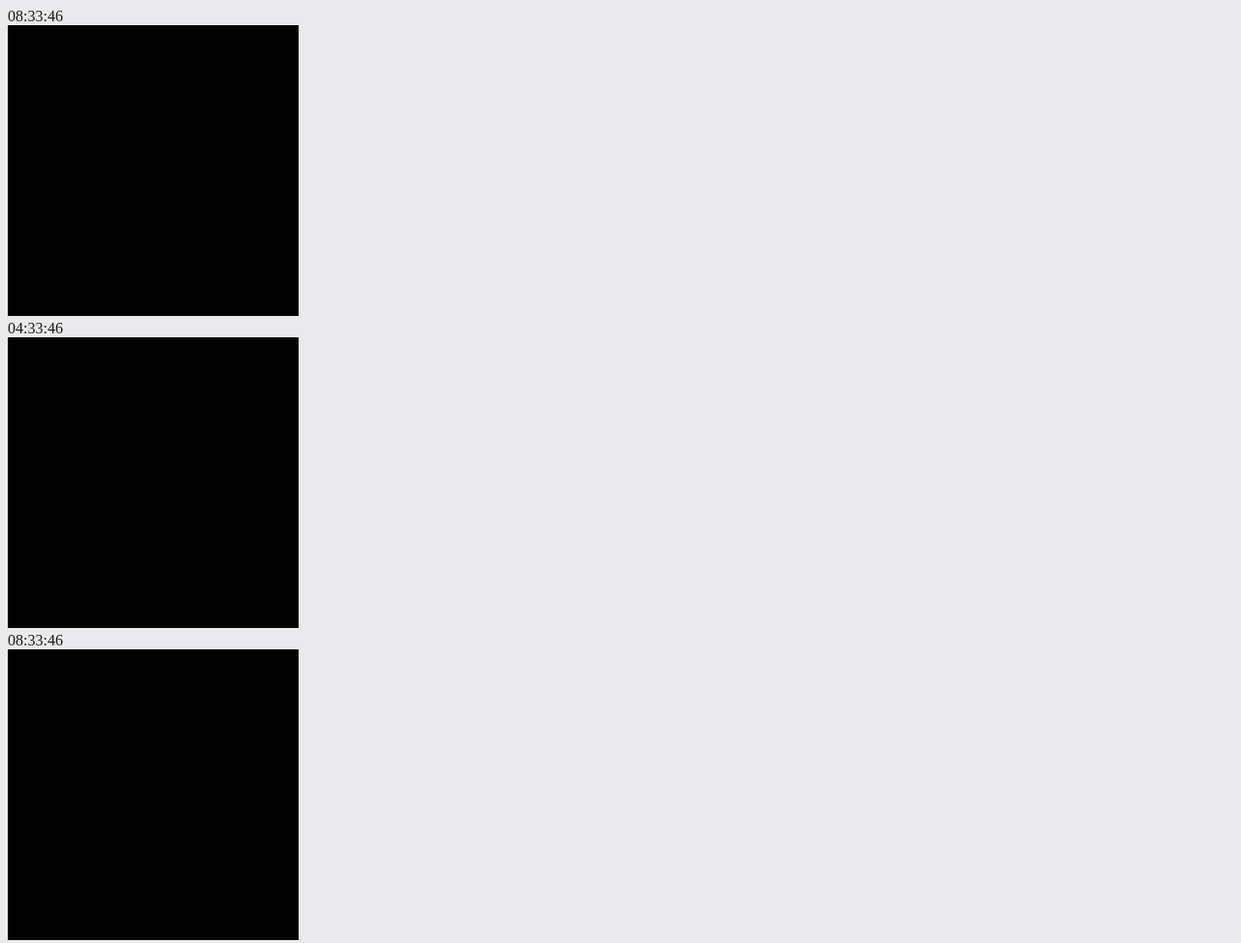
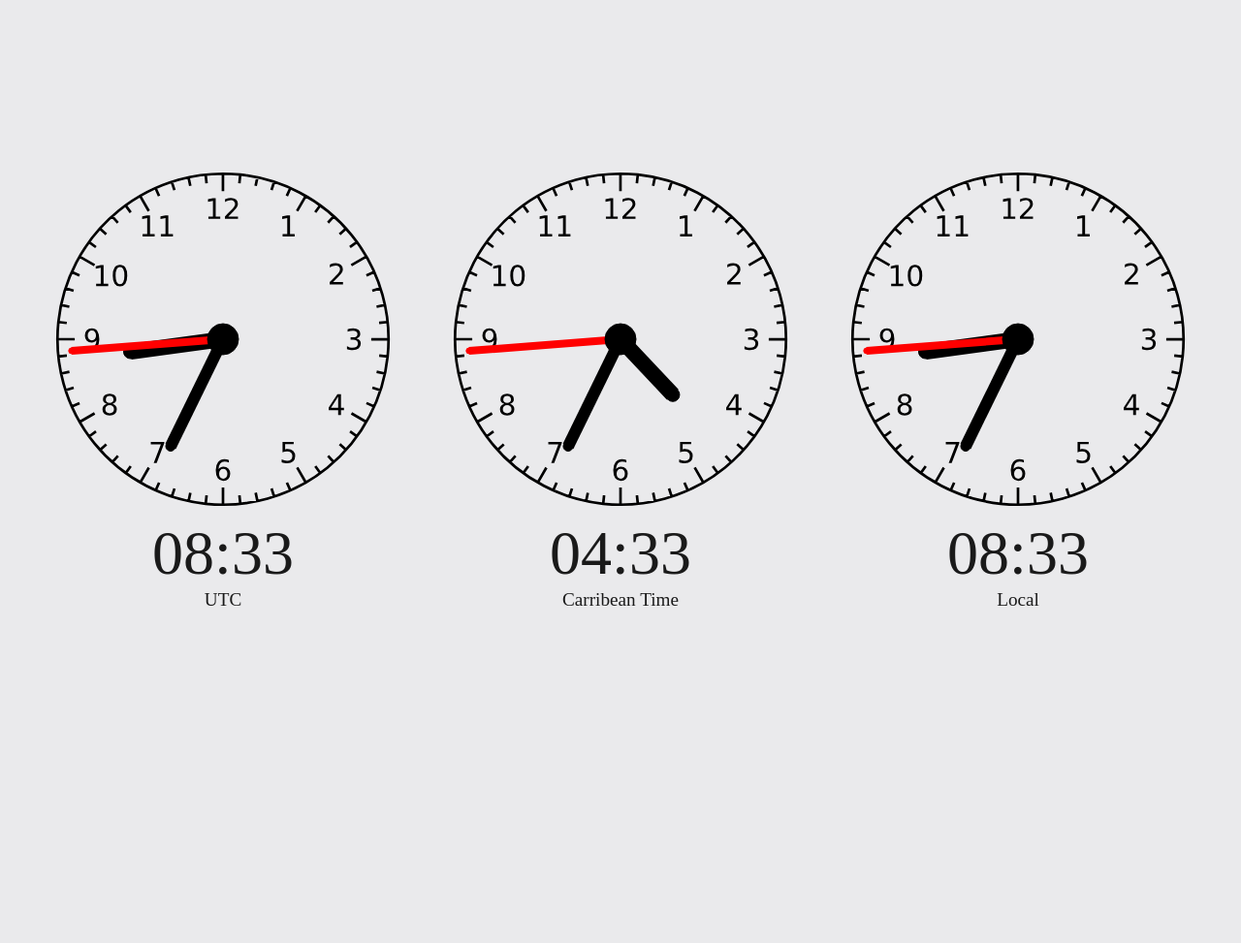
Before and after one commit to f0x52/aetas, a React app: page / in a window 1280 px wide. Shown: the whole page at 97% size. After the commit the page ends 800 px from the top, so only its background shows below. Built offline with nearby package versions, Linux system fonts and the light colour scheme.

Commit message:
analog clocks

```diff
--- a/src/js/app.js
+++ b/src/js/app.js
@@ -2,6 +2,7 @@ import React from 'react';
 import ReactDOM from 'react-dom';
 import '../style.css';
 var create = require('create-react-class');
+
 
 var App = create({
   render: function() {
@@ -36,9 +37,9 @@ var Clocks = create({
   render: function() {
     return (
       <div className="clocks">
-        <Clock date={this.state.date}/>
-        <Clock date={this.state.date} offset="-4"/>
-        <Clock date={this.state.date} offset="local"/>
+        <Clock legend="UTC" date={this.state.date}/>
+        <Clock legend="Carribean Time" date={this.state.date} offset="-4"/>
+        <Clock legend="Local" date={this.state.date} offset="local"/>
       </div>
     );
   }
@@ -60,22 +61,48 @@ var Clock = create({
     let time = utc(date, this.state.offset);
     return (
       <div className="clock">
-        <div className="digital">{pad(time[0])}:{pad(time[1])}:{pad(time[2])}</div>
-        <AnalogClock time={time} />
+        <AnalogClock time={time} size={document.getElementsByTagName('body')[0].clientWidth/3-50} />
+        <div className="digital">{pad(time[0])}:{pad(time[1])}</div>
+        <div className="legend">{this.props.legend}</div>
       </div>
     );
   }
 })
 
 var AnalogClock = create({
-  componentDidMount: function() {
-    const ctx = this.refs.canvas.getContext('2d');
-    ctx.fillRect(0,0, 300, 300);
-  },
+  render: function() {
+    let time = this.props.time;
+    let size = this.props.size;
+    let half = size/2;
 
-  render: function() {
+    let hour_x = half-8 + Math.cos((time[0]-3 + (time[1]/60))/6*Math.PI) * (half*0.5);
+    let hour_y = half-8 + Math.sin((time[0]-3 + (time[1]/60))/6*Math.PI) * (half*0.5);
+
+    let min_x = half-6 + Math.cos((time[1]-15 + (time[2]/60))/30*Math.PI) * (half*0.7);
+    let min_y = half-6 + Math.sin((time[1]-15 + (time[2]/60))/30*Math.PI) * (half*0.7);
+
+    let sec_x = half-4 + Math.cos((time[2]-15)/30*Math.PI) * (half*0.85);
+    let sec_y = half-4 + Math.sin((time[2]-15)/30*Math.PI) * (half*0.85);
+
     return (
-      <canvas ref="canvas" width={300} height={300} />
+      <svg className="analog" height={size} width={size}>
+        <line x1={half} y1={half} x2={hour_x} y2={hour_y}
+          stroke="black" strokeWidth="16" />
+        <circle cx={hour_x} cy={hour_y}
+          r={7} stroke="black" fill="black" />
+
+        <line x1={half} y1={half} x2={min_x} y2={min_y}
+          stroke="black" strokeWidth="12" />
+        <circle cx={min_x} cy={min_y}
+          r={5} stroke="black" fill="black" />
+
+        <line x1={half} y1={half} x2={sec_x} y2={sec_y}
+          stroke="red" strokeWidth="8" />
+        <circle cx={sec_x} cy={sec_y}
+          r={3} stroke="red" fill="red" />
+
+        <circle cx={half} cy={half} r={16} stroke="black" fill="black" />
+      </svg>
     );
   }
 })
--- a/src/style.css
+++ b/src/style.css
@@ -2,3 +2,31 @@ html {
   background-color: #eaeaec;
   color: #1a1a1a;
 }
+
+body {
+  margin: 0;
+  margin-top: calc((100vh - (100vw/3 + 6.5vw))/2);
+  margin-left: 25px;
+  margin-right: 25px;
+}
+
+.clock {
+  display: inline-block;
+  margin: 25px;
+}
+
+.legend {
+  text-align: center;
+  font-size: 1.5vw;
+}
+
+.digital {
+  width: calc(100vw/3-50);
+  font-size: 5vw;
+  text-align: center;
+}
+
+.analog {
+  background: url("assets/face.svg");
+  background-size: cover;
+}
```
Also changed, not shown: src/assets/clockface.svg (added), src/assets/face.svg (added), 1 other file.
